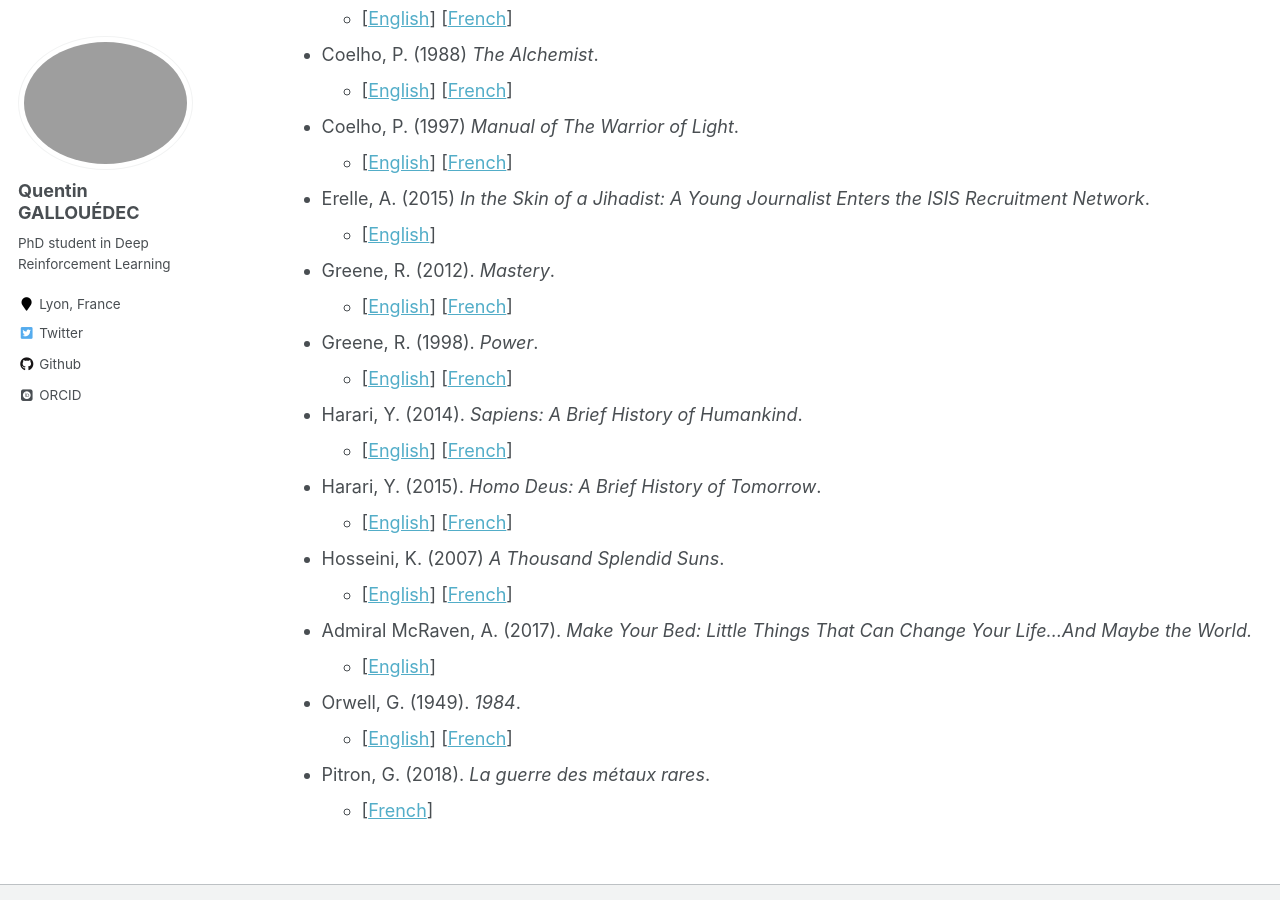
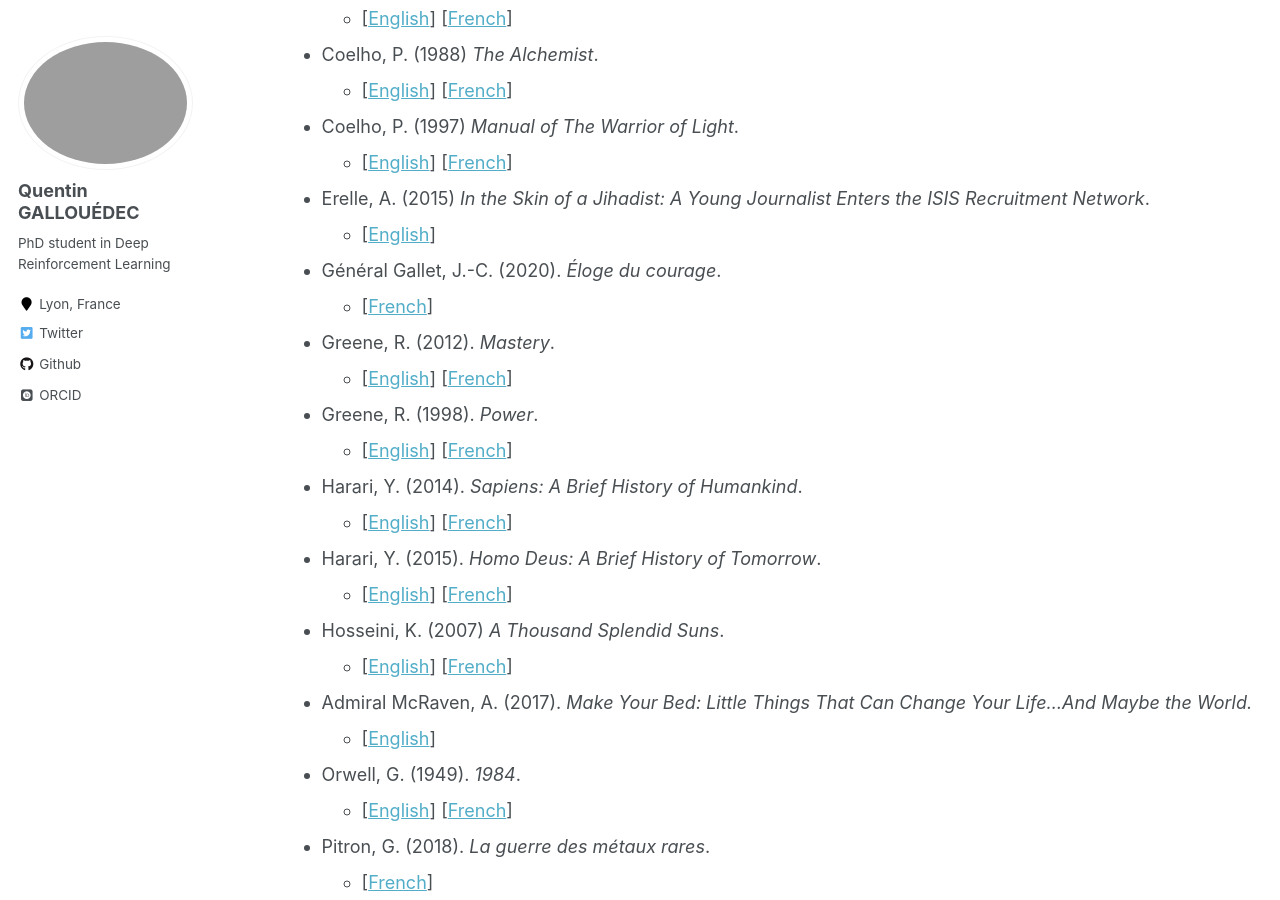
Before and after one commit to qgallouedec/qgallouedec.github.io, a Jekyll site: the page built from _pages/readings.md, in a window 1280 px wide and 900 px high, scrolled down 372 px. Built offline with Jekyll 4.4.1, drawn with Linux system fonts in a browser that asks for light colours; some web fonts are replaced.

Commit message:
eloge du courage

```diff
--- a/_pages/readings.md
+++ b/_pages/readings.md
@@ -19,6 +19,8 @@ Feel free to suggest me your readings. Most references are in english, but I usu
   - [[English](https://www.amazon.com/gp/product/B000JMKNZQ/ref=dbs_a_def_rwt_hsch_vapi_tkin_p1_i5)] [[French](https://www.amazon.com/gp/product/B00OIYYBPE/ref=dbs_a_def_rwt_hsch_vapi_tkin_p8_i2)]
 - Erelle, A. (2015) _In the Skin of a Jihadist: A Young Journalist Enters the ISIS Recruitment Network_.
   - [[English](https://www.amazon.com/gp/product/B00U1ZV8DW/ref=dbs_a_def_rwt_hsch_vapi_tkin_p1_i0)]
+- Général Gallet, J.-C. (2020). _Éloge du courage_.
+  - [[French](https://www.amazon.com/dp/B08L548B3F/ref=cm_sw_r_tw_dp_RG8BVFWAZ9Z1ESVP5YY9)]
 - Greene, R. (2012). _Mastery_.
   - [[English](https://www.amazon.com/gp/product/B007V65PBK/ref=dbs_a_def_rwt_hsch_vapi_tkin_p1_i3)] [[French](https://www.amazon.com/gp/product/B01N4C61YM/ref=dbs_a_def_rwt_hsch_vapi_tkin_p2_i8)]
 - Greene, R. (1998). _Power_.
```
